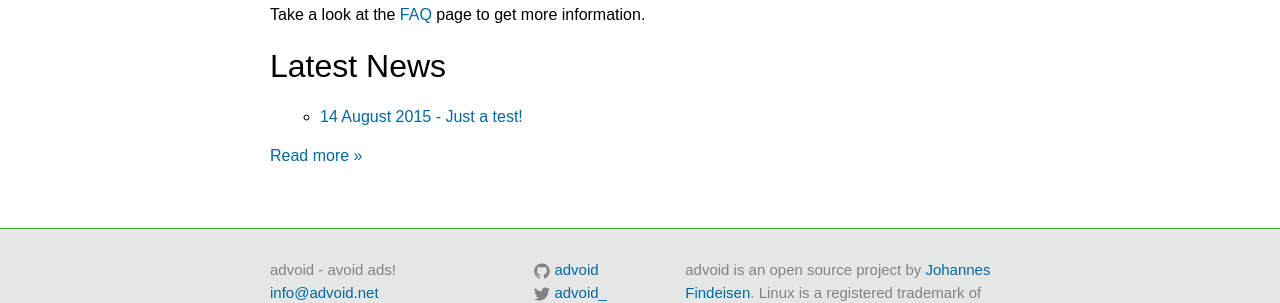
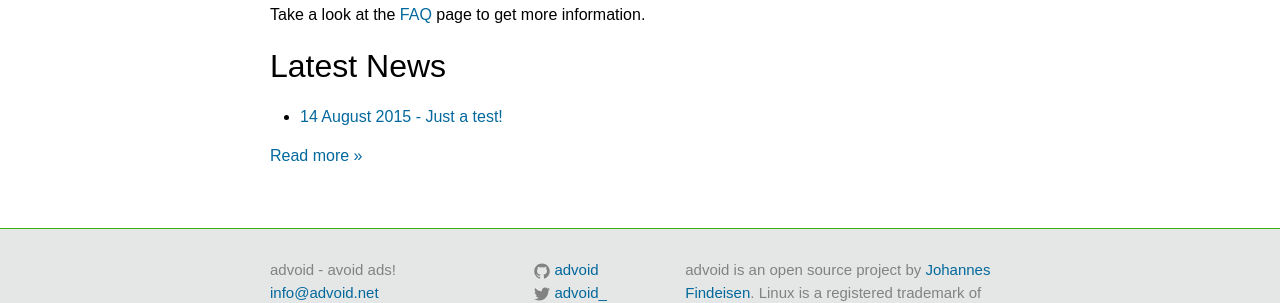
Before and after one commit to advoid/advoid.net, a Jekyll site: the page built from index.md, in a window 1280 px wide. Shown: the part 428-731 px from the top of the page. Built offline with Jekyll 4.4.1, drawn with Linux system fonts in a browser that asks for light colours; nearby versions of some CDN libraries; library files that are not in the unit come from our copies.

Commit message:
startpage latest news ul style fix

```diff
--- a/index.md
+++ b/index.md
@@ -17,7 +17,7 @@
 
 <h2>Latest News</h2>
 
-<ul class="entries" style="list-style-type: circle;padding-left:20px;">
+<ul>
 {% for post in site.posts limit:4 %}
 <li>
   <a href="{{ post.url }}" title="{{ post.date | date: "%d %B %Y" }} - {{ post.title | truncatehtml }}">{{ post.date | date: "%d %B %Y" }} - {{ post.title | truncatehtml | truncate: 60 }}</a>
```
